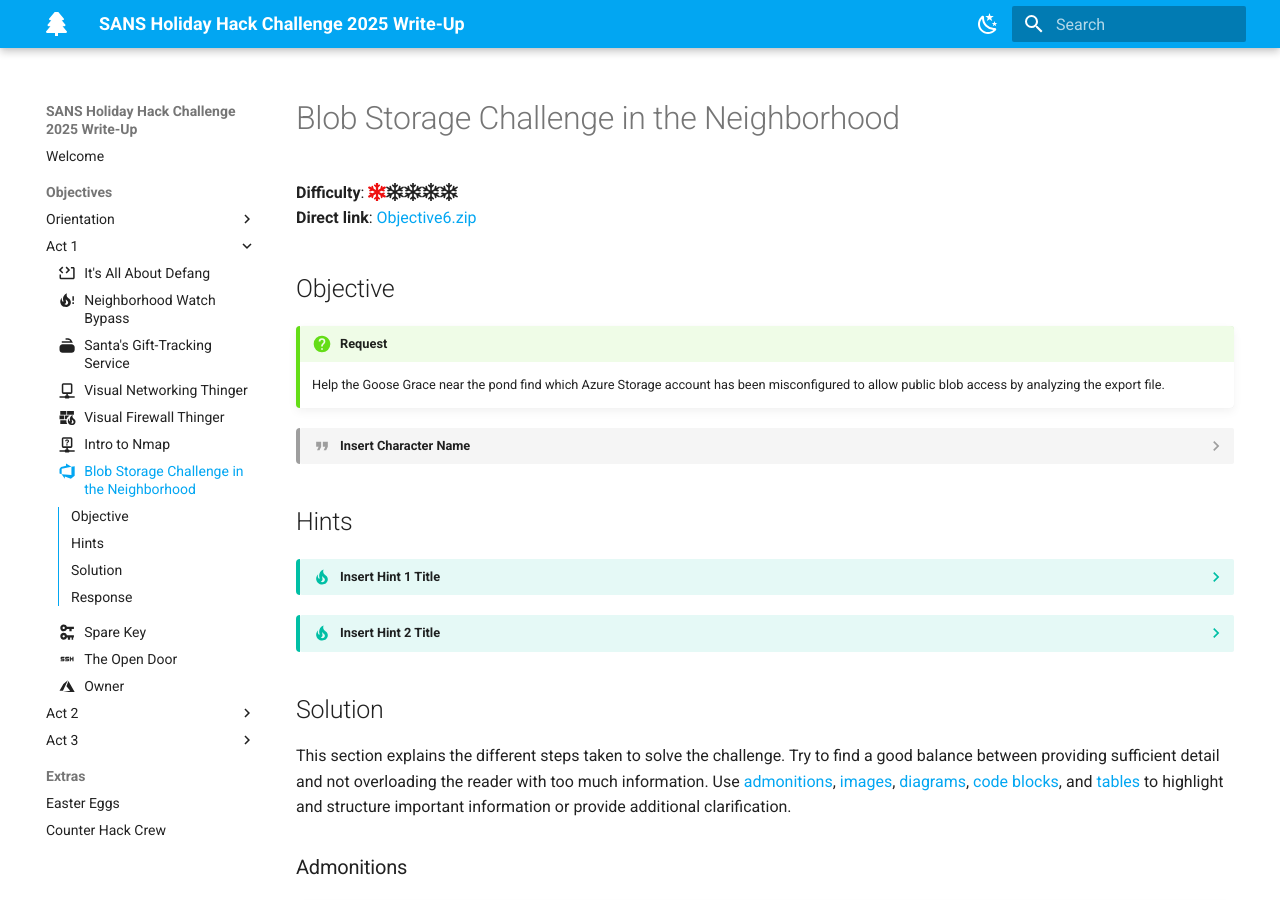
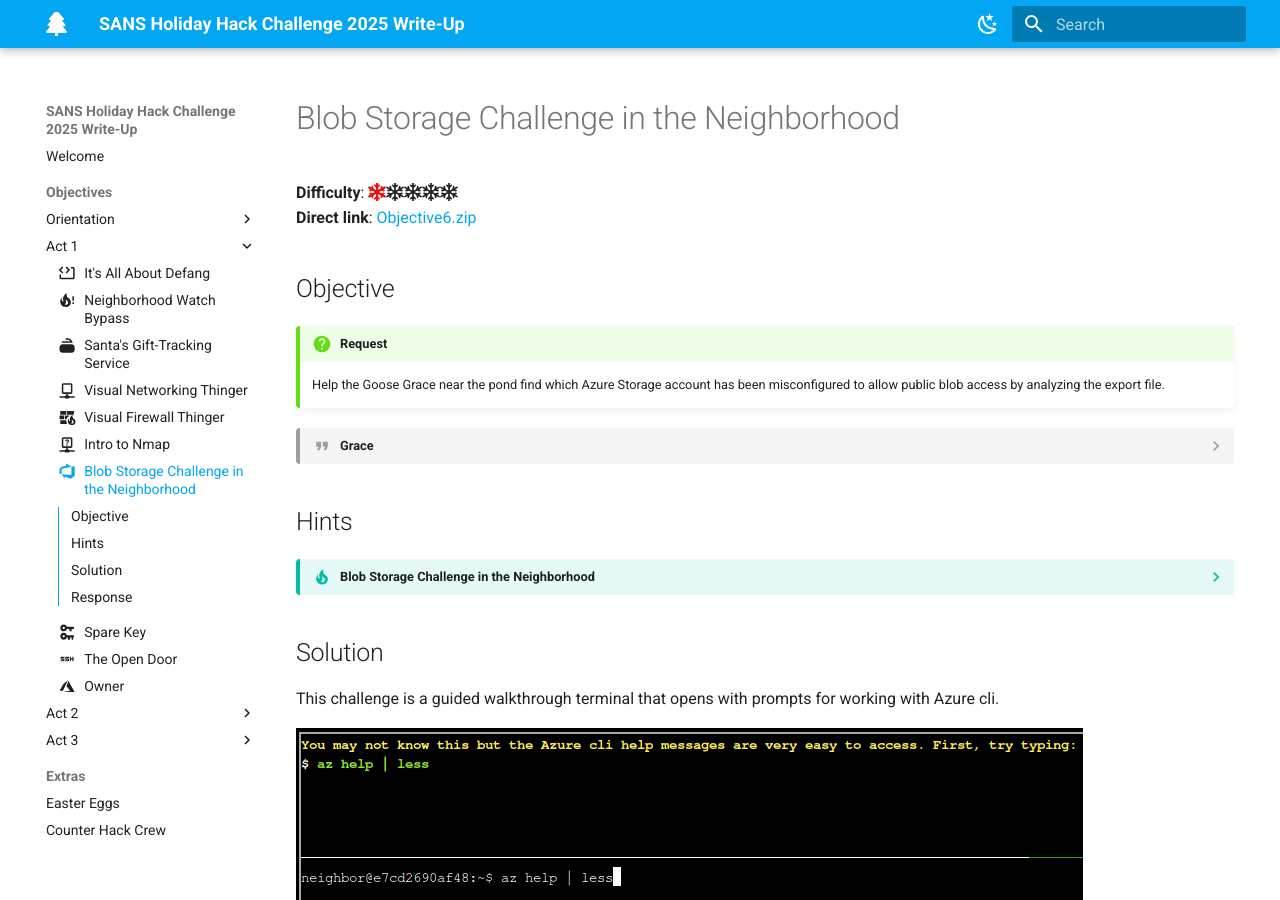
Before and after one commit to knight-scott/HHC_2025, an MkDocs documentation site: the page built from docs/objectives/o8.md, in a window 1280 px wide and 900 px high. Built offline with MkDocs 1.6.1 and Material for MkDocs 9.7.7, drawn with Linux system fonts in a browser that asks for light colours; comment, search, counter and statistics services are not loaded.

Commit message:
azure started

```diff
--- a/docs/objectives/o8.md
+++ b/docs/objectives/o8.md
@@ -12,21 +12,25 @@
 !!! question "Request"
     Help the Goose Grace near the pond find which Azure Storage account has been misconfigured to allow public blob access by analyzing the export file.
 
-??? quote "Insert Character Name"
-    Copy the first part of the conversation with Elf Name here<br/>
-    You can use `<br/>` to ensure each sentence starts on a new line.
+??? quote "Grace"
+    HONK!!! HONK!!!!
+
+    The Neighborhood HOA uses Azure storage accounts for various IT operations.
+
+    You've been asked to audit their storage security configuration to ensure no sensitive data is publicly accessible.
+
+    Recent security reports suggest some storage accounts might have public blob access enabled, creating potential data exposure risks.
 
 ## Hints
 
-??? tip "Insert Hint 1 Title"
-    Along the way you will receive different hints. Insert them here.
-
-??? tip "Insert Hint 2 Title"
-    Along the way you will receive different hints. Insert them here.
+??? tip "Blob Storage Challenge in the Neighborhood"
+    This terminal has built-in hints!
 
 ## Solution
 
-This section explains the different steps taken to solve the challenge. Try to find a good balance between providing sufficient detail and not overloading the reader with too much information. Use [admonitions](https://squidfunk.github.io/mkdocs-material/reference/admonitions/), [images](https://squidfunk.github.io/mkdocs-material/reference/images/), [diagrams](https://squidfunk.github.io/mkdocs-material/reference/diagrams/), [code blocks](https://squidfunk.github.io/mkdocs-material/reference/code-blocks/), and [tables](https://squidfunk.github.io/mkdocs-material/reference/data-tables/) to highlight and structure important information or provide additional clarification.
+This challenge is a guided walkthrough terminal that opens with prompts for working with Azure cli.
+
+![cli](../img/objectives/o8/azure_help.png)
 
 ### Admonitions
 
```
Also changed, not shown: docs/img/objectives/o8/azure_help.png (added).
